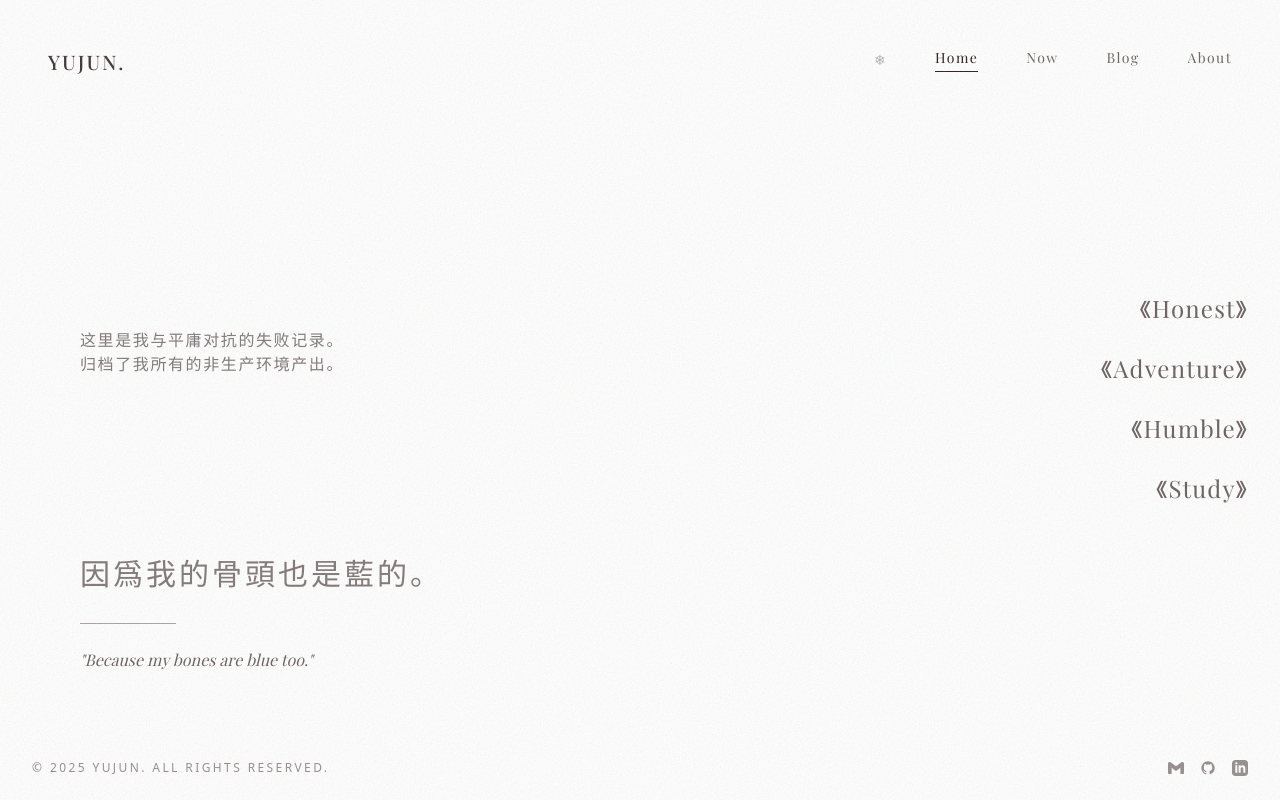
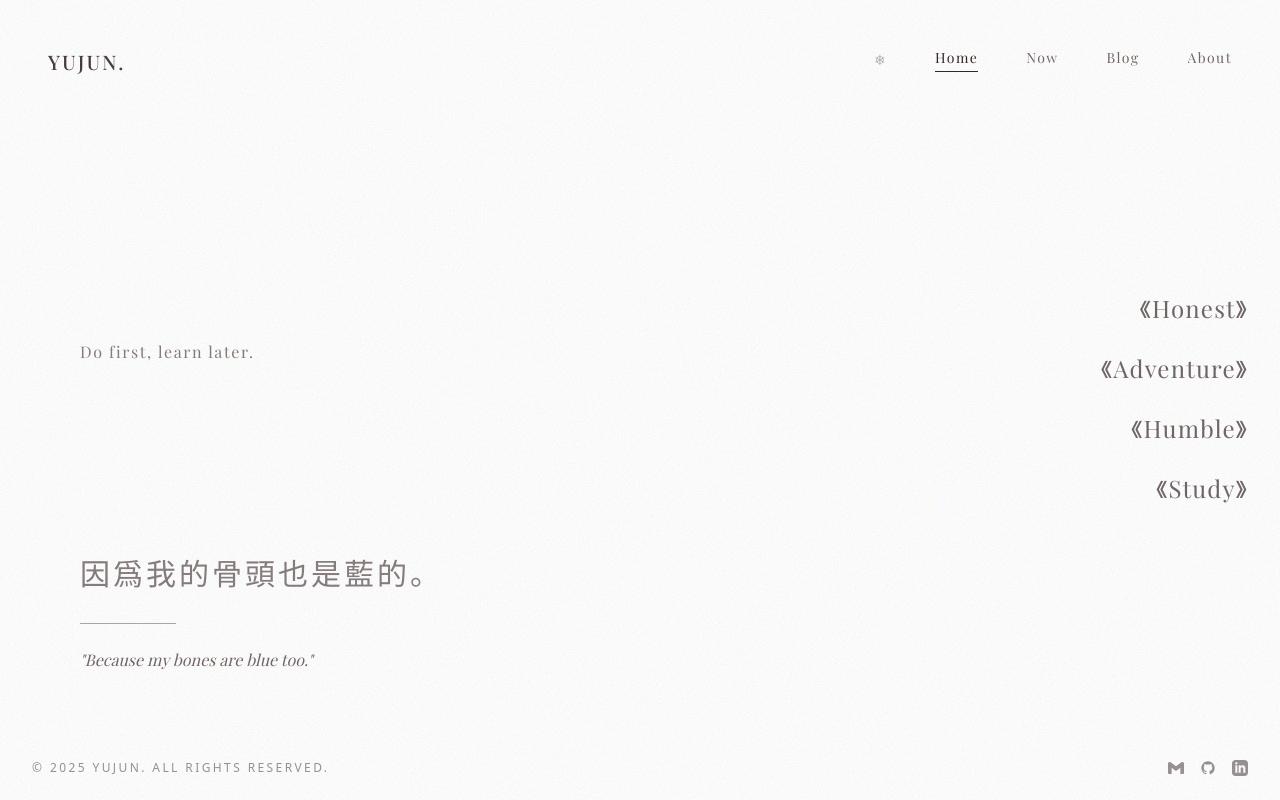
Before and after one commit to wushixuan238/yujunpan_bolog_2026, a React (Vite) app: page / in a window 1280 px wide. Built offline with nearby package versions, Linux system fonts and the light colour scheme; a web font is replaced by a local one.

Commit message:
feat: add post

```diff
--- a/App.tsx
+++ b/App.tsx
@@ -69,8 +69,7 @@ export default function App() {
                 Yujun <br /> Pan
               </h1> */}
               <p className="text-sm md:text-base text-saka-ink opacity-60 font-serif tracking-widest mb-12">
-                这里是我与平庸对抗的失败记录。<br />
-                归档了我所有的非生产环境产出。
+                Do first, learn later.
               </p>
             </div>
 
```
